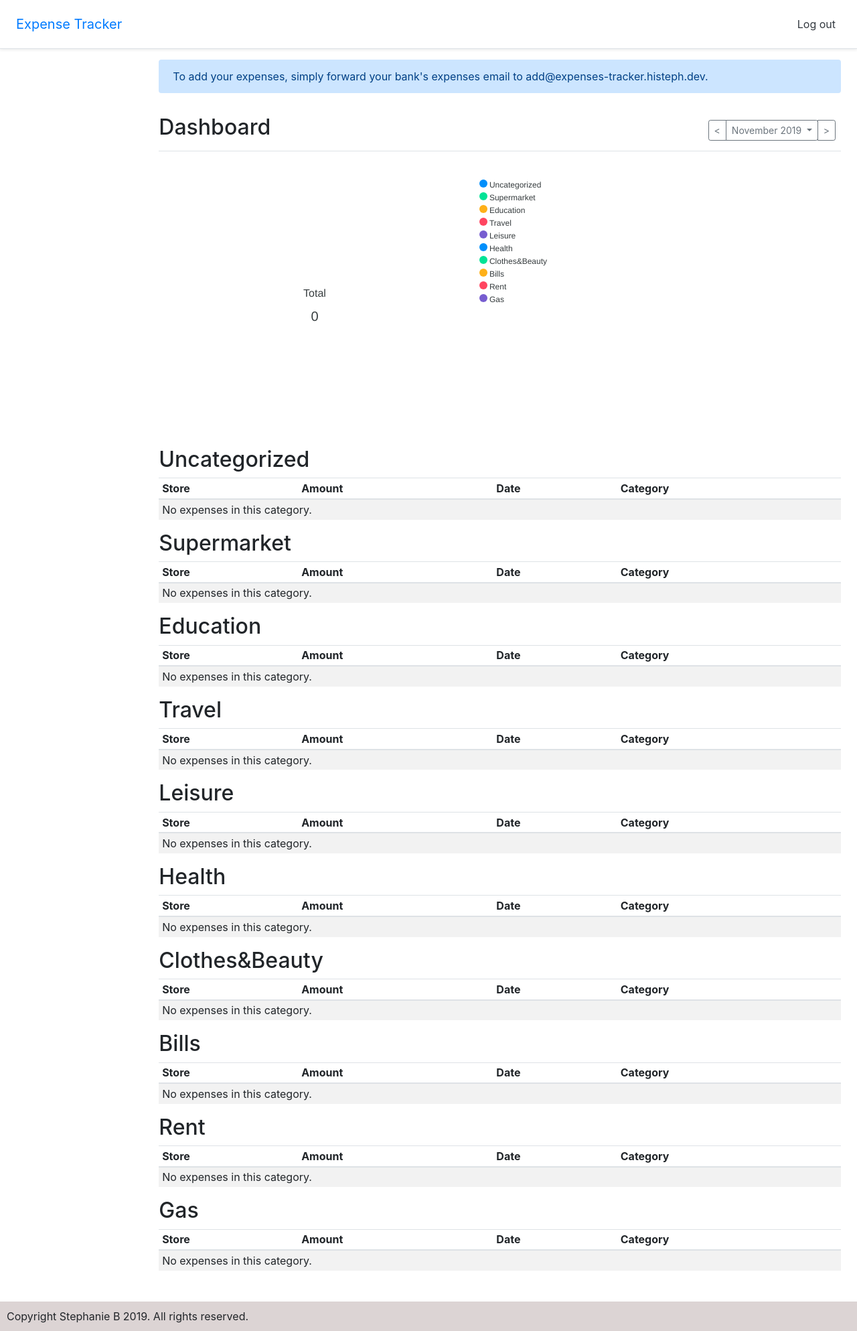
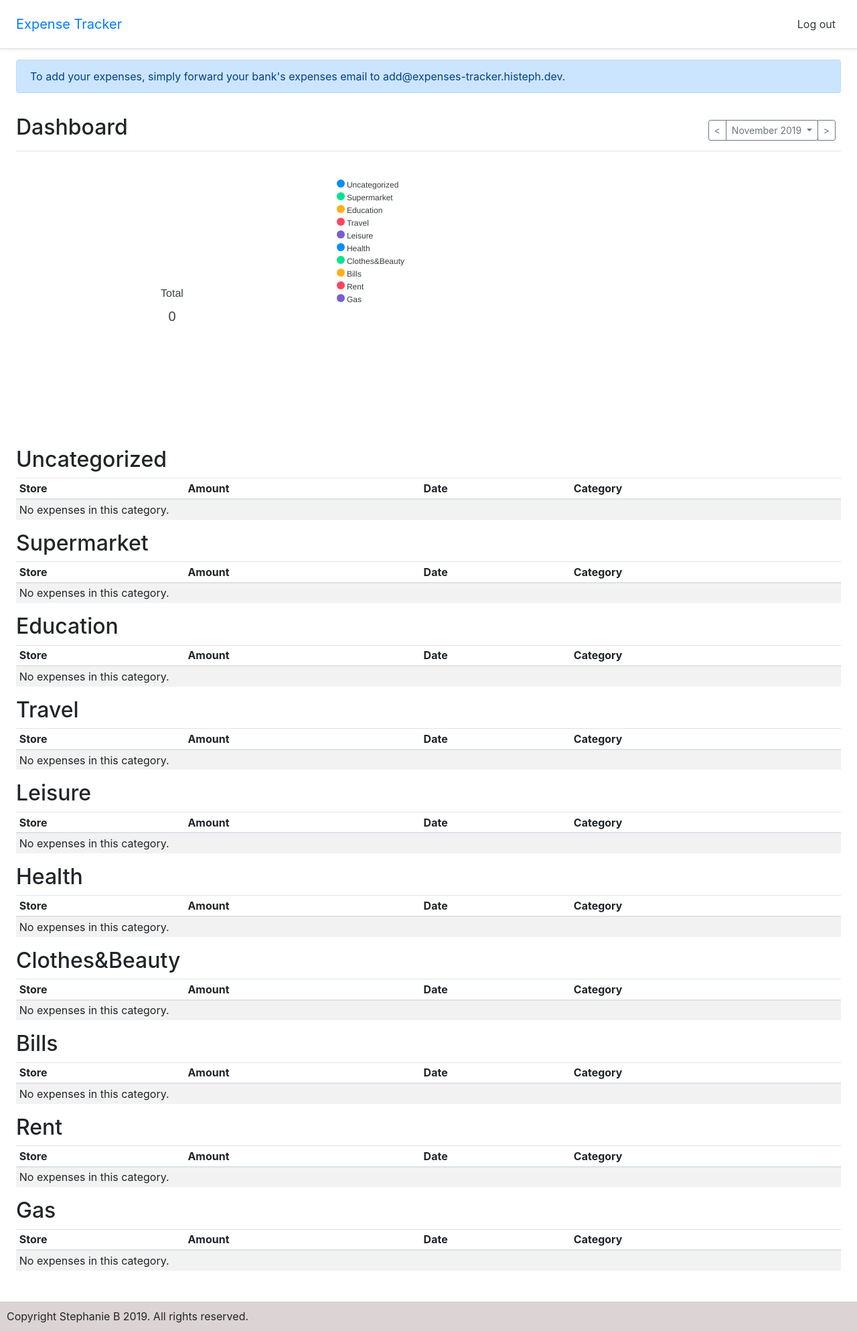
Before and after one commit to histephanie/expenses-tracker, a Django app: page /expenses in a window 1280 px wide. Shown: the whole page at 67% size. Run offline with Django 3.2, Linux system fonts and the light colour scheme; the visitor is signed in with stand-in values (Sample User, id 1); data comes from the database, SQL or seed files in the repository; data that the repository does not hold is empty; some libraries are stand-ins or nearby versions.

Commit message:
sidebar white space removed

```diff
--- a/src/expenses/static/css/expense-list.css
+++ b/src/expenses/static/css/expense-list.css
@@ -1,16 +1,3 @@
-.alert-primary {
-    color: #004085;
-    background-color: #cce5ff;
-    border-color: #b8daff;
-}
-.alert {
-    position: relative;
-    padding: .75rem 1.25rem;
-    margin-bottom: 1rem;
-    border: 1px solid transparent;
-    border-radius: .25rem;
-}
-
 #footer {
     padding: 10px;
     margin-top: 30px;
--- a/src/templates/expense-list.html
+++ b/src/templates/expense-list.html
@@ -7,7 +7,7 @@
 {% block content %}
 <div class="container-fluid">
     <div class="row">
-      <main role="main" class="col-md-9 ml-sm-auto col-lg-10 px-4">
+      <main role="main" class="col px-4">
         <div class="alert alert-primary" role="alert">
             To add your expenses, simply forward your bank's expenses email to add@expenses-tracker.histeph.dev.
         </div>
```
